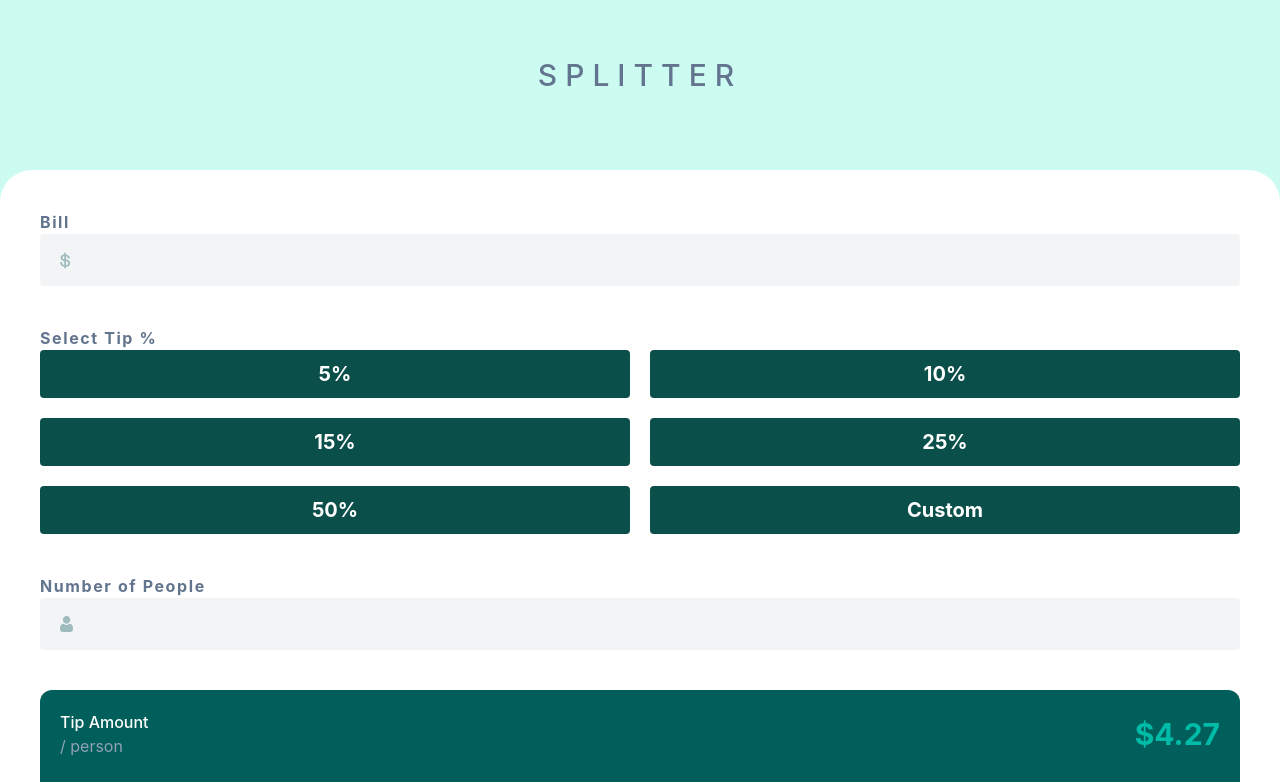
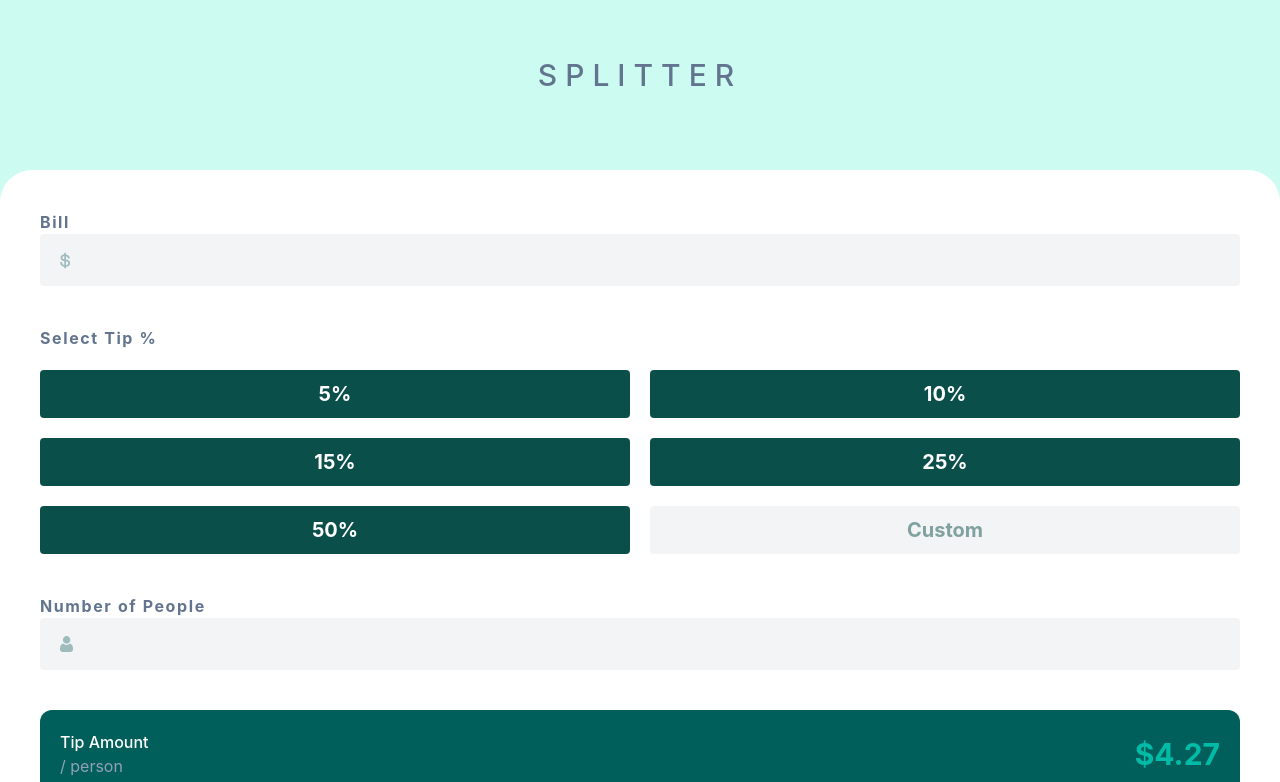
Before and after one commit to JoshuaM04/Tip-Calculator-App, a React (Vite) app in the folder Tip-Calculator-App/: page / in a window 1280 px wide. Shown: the top 782 px of the page. Built offline with nearby package versions, Linux system fonts and the light colour scheme.

Commit message:
Adjusted the styling of the buttons' hover and active sets for better interactivity.

```diff
--- a/Tip-Calculator-App/src/App.jsx
+++ b/Tip-Calculator-App/src/App.jsx
@@ -1,5 +1,5 @@
 export default function TipCalculator() {
-  const tipValues = ["5%", "10%", "15%", "25%", "50%", "Custom"];
+  const tipValues = ["5%", "10%", "15%", "25%", "50%"];
 
   return (
     <div className="parent-container grid grid-rows-[150px_1fr] grid-cols-1 gap-5 min-h-screen min-w-screen bg-teal-100 box-border">
@@ -14,16 +14,17 @@ export default function TipCalculator() {
           <input id="bill-amount" type="text" className="bg-gray-100 w-full rounded-sm min-h-[40px] bg-[url(assets/images/icon-dollar.svg)] bg-position-[center_left_20px] bg-no-repeat text-right p-[10px] text-teal-900 text-2xl font-bold" />
         </fieldset>
 
-        <fieldset>
+        <fieldset className="flex flex-col gap-5">
           <p className="font-bold tracking-widest text-md text-slate-500">Select Tip %</p>
           <section className="grid grid-rows-3 grid-cols-2 gap-5">
             {
               tipValues.map((item, index) => {
                 return (
-                  <button key={index} className="bg-teal-900 rounded-sm w-full p-[10px] font-bold text-xl text-white">{item}</button>
+                  <button key={index} className="bg-teal-900 rounded-sm w-full p-[10px] font-bold text-xl text-white hover:cursor-pointer hover:bg-teal-800 active:bg-teal-500 active:text-teal-900">{item}</button>
                 )
               })
             }
+            <input placeholder="Custom" type="text" className="bg-gray-100 rounded-sm w-full p-[10px] font-bold text-xl text-teal-900 placeholder:text-center text-center" />
           </section>
         </fieldset>
 
@@ -53,7 +54,7 @@ export default function TipCalculator() {
             </div>
           </div>
 
-          <button className="uppercase bg-teal-500 rounded-sm w-full p-[10px] font-bold text-xl text-teal-900">reset</button>
+          <button className="uppercase bg-teal-500 rounded-sm w-full p-[10px] font-bold text-xl text-teal-900 hover:cursor-pointer hover:bg-teal-400 active:bg-teal-300 active:text-white">reset</button>
         </section>
 
         <footer className="attribution text-center w-[250px] place-self-center font-medium text-teal-900">
```
